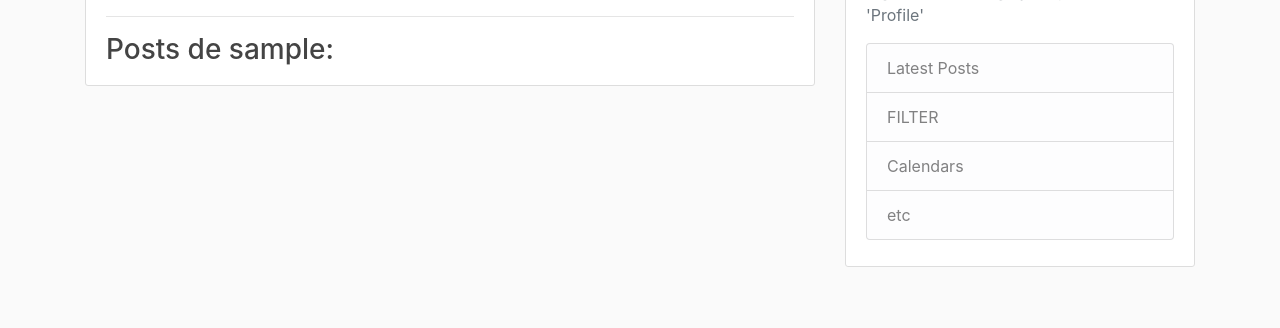
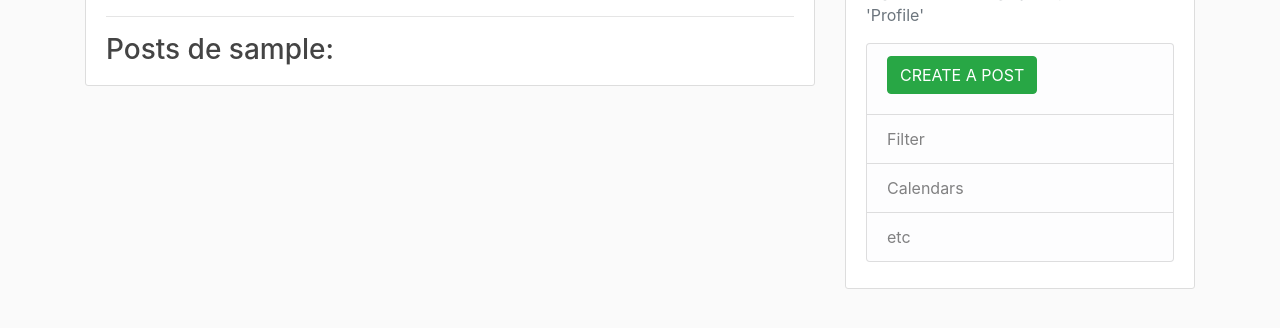
Before and after one commit to arielgv/Blog_v2, a Django app: page /profile/ in a window 1280 px wide. Shown: the part 243-571 px from the top of the page. Run offline with Django 3.2, Linux system fonts and the light colour scheme; the visitor is signed in with stand-in values (Sample User, id 1); data that the repository does not hold is empty; some libraries are stand-ins or nearby versions.

Commit message:
Post funcionando

```diff
--- a/blog/templates/blog/base.html
+++ b/blog/templates/blog/base.html
@@ -68,8 +68,10 @@
             <h3>Welcome to Blogs Web Page with Django</h3>
             <p class='text-muted'>Sign in and manage your post with 'Profile'
               <ul class="list-group">
-                <li class="list-group-item list-group-item-light">Latest Posts</li>
-                <li class="list-group-item list-group-item-light">FILTER</li>
+                <li class="list-group-item list-group-item-light">{% if user.is_authenticated %}
+                  <a href="{% url 'create_post' %}" class="btn btn-success mb-2">CREATE A POST</a>
+              {% endif %}</li>
+                <li class="list-group-item list-group-item-light">Filter</li>
                 <li class="list-group-item list-group-item-light">Calendars</li>
                 <li class="list-group-item list-group-item-light">etc</li>
               </ul>
--- a/blog/templates/blog/home.html
+++ b/blog/templates/blog/home.html
@@ -6,6 +6,9 @@
           <div class="article-metadata">
             <a class="mr-2">{{ post.author }}</a>
             <small class="text-muted">{{ post.date_posted | date:"d F, Y" }}</small>
+            {% if post.updated_at %}
+            <small class="text-muted">Actualizado en {{ post.updated_at | date:"d F, Y" }}</small>
+            {% endif %}
           </div>
           <h2><span style="color: #00BFFF">{{ post.title }}</span></h2>
           <p class="article-content">{{ post.content }}</p>
--- a/blog/urls.py
+++ b/blog/urls.py
@@ -1,6 +1,7 @@
 from django.urls import path
 from .views import PostDeleteView, PostUpdateView
 from . import views
+from users.views import create_post
 
 
 urlpatterns = [
@@ -8,4 +9,5 @@ urlpatterns = [
     path('about/', views.about, name='blog-about'),
     path('post/<int:pk>/update/', PostUpdateView.as_view(), name='post-update'),
     path('post/<int:pk>/delete/', PostDeleteView.as_view(), name='post-delete'),
+    path('create/', create_post, name='create_post'),
 ]
--- a/users/views.py
+++ b/users/views.py
@@ -1,10 +1,12 @@
 from django.shortcuts import render, redirect
 from django.contrib import messages
+from django.utils import timezone
 from .forms import UserRegisterForm
 from django.contrib.auth.decorators import login_required
 from django.views.generic.edit import UpdateView, DeleteView
 from django.contrib.auth.mixins import LoginRequiredMixin, UserPassesTestMixin
 from blog.models import Post
+from blog.forms import PostForm
 
 
 def register(request):
@@ -21,30 +23,22 @@ def register(request):
 
 @login_required
 def profile(request):
-    context = {
-        'posts' : Post.objects.all()
-    }
-    return render(request, 'users/profile.html',context)
-"""
+    if request.method=="GET":
+        context = {
+            'posts' : Post.objects.all()
+        }
+        return render(request, 'users/profile.html',context)
 
-class PostUpdateView(LoginRequiredMixin, UserPassesTestMixin, UpdateView):
-    model = Post
-    fields = ['title', 'content']
-    #template_name = '__update_form'
-
-    def test_func(self):
-        post = self.get_object()
-        if self.request.user == post.author:
-            return True
-        return False
-
-class PostDeleteView(LoginRequiredMixin, UserPassesTestMixin, DeleteView):
-    model = Post
-    success_url = '/'
-
-    def test_func(self):
-        post = self.get_object()
-        if self.request.user == post.author:
-            return True
-        return False
-"""
+@login_required
+def create_post(request):
+    if request.method == 'POST':
+        form = PostForm(request.POST)
+        if form.is_valid():
+            post = form.save(commit=False)
+            post.author = request.user
+            post.date_posted = timezone.now()
+            post.save()
+            return redirect('profile')
+    else:
+        form = PostForm()
+    return render(request, 'blog/create_post.html', {'form': form})
```
Also changed, not shown: blog/forms.py (added, +11 -0 lines), blog/templates/blog/create_post.html (added, +11 -0 lines), blog/views.py (+6 -1 lines), README.md (added), 1 other file.
